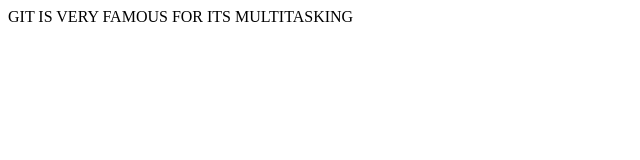
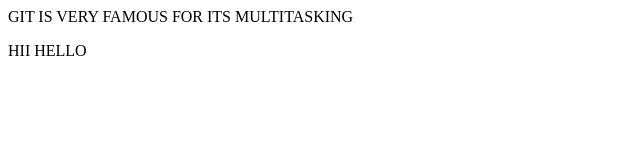
Before and after one commit to Rishav52/localrepo, a plain HTML site: page index.html in a window 1280 px wide. Shown: the full height of the page, 0-640 px from the left. Drawn offline with Linux system fonts and the light colour scheme.

Commit message:
Add new feature

```diff
--- a/index.html
+++ b/index.html
@@ -1,3 +1,5 @@
 <p>
     GIT IS VERY FAMOUS FOR ITS MULTITASKING
 </p>
+
+<p> HII HELLO </p>
```
